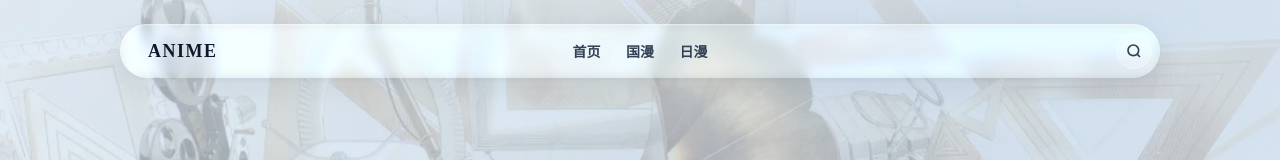
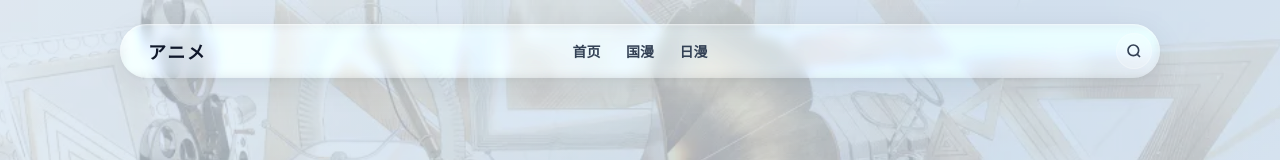
Before and after one commit to Jackychan-200811/vue-anime-website, a Vue app in the folder vue-porject/vue-website/: page / in a window 1280 px wide. Shown: the top 160 px of the page. Built offline with nearby package versions, Linux system fonts and the light colour scheme.

Commit message:
logo名称修改

```diff
--- a/vue-porject/vue-website/src/components/NavBar.vue
+++ b/vue-porject/vue-website/src/components/NavBar.vue
@@ -7,7 +7,7 @@
 
         <!-- logo 和导航链接 - 只在拖拽未展开且搜索结果未展开时显示 -->
         <div v-if="!isDragExpanded && !isExpanded" class="logo-zone">
-          <span class="logo-text">ANIME</span>
+          <span class="logo-text">アニメ</span>
         </div>
 
         <div v-if="!isDragExpanded && !isExpanded" class="nav-links-center">
```
